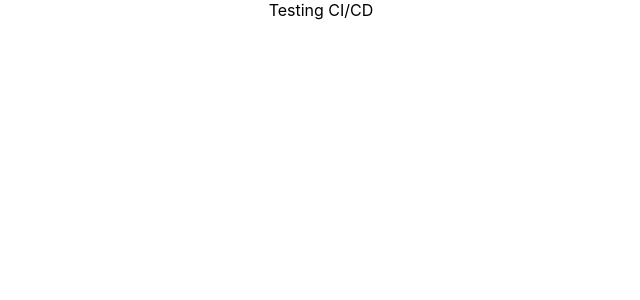
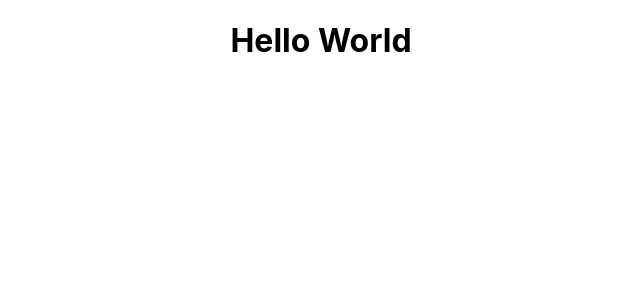
Before and after one commit to fhernan22/Fund-Manager, a React (Create React App) app: page / in a window 1280 px wide. Shown: the top 300 px of the page, without its empty margins (319-959 px from the left). Built offline with nearby package versions, Linux system fonts and the light colour scheme.

Commit message:
Testing CI/CD Pipeline

```diff
--- a/src/App.js
+++ b/src/App.js
@@ -2,7 +2,13 @@
 import "./App.css";
 
 function App() {
-  return <div className="App">Testing CI/CD</div>;
+  return (
+    <div className="App">
+      <div>
+        <h1>Hello World</h1>
+      </div>
+    </div>
+  );
 }
 
 export default App;
```
